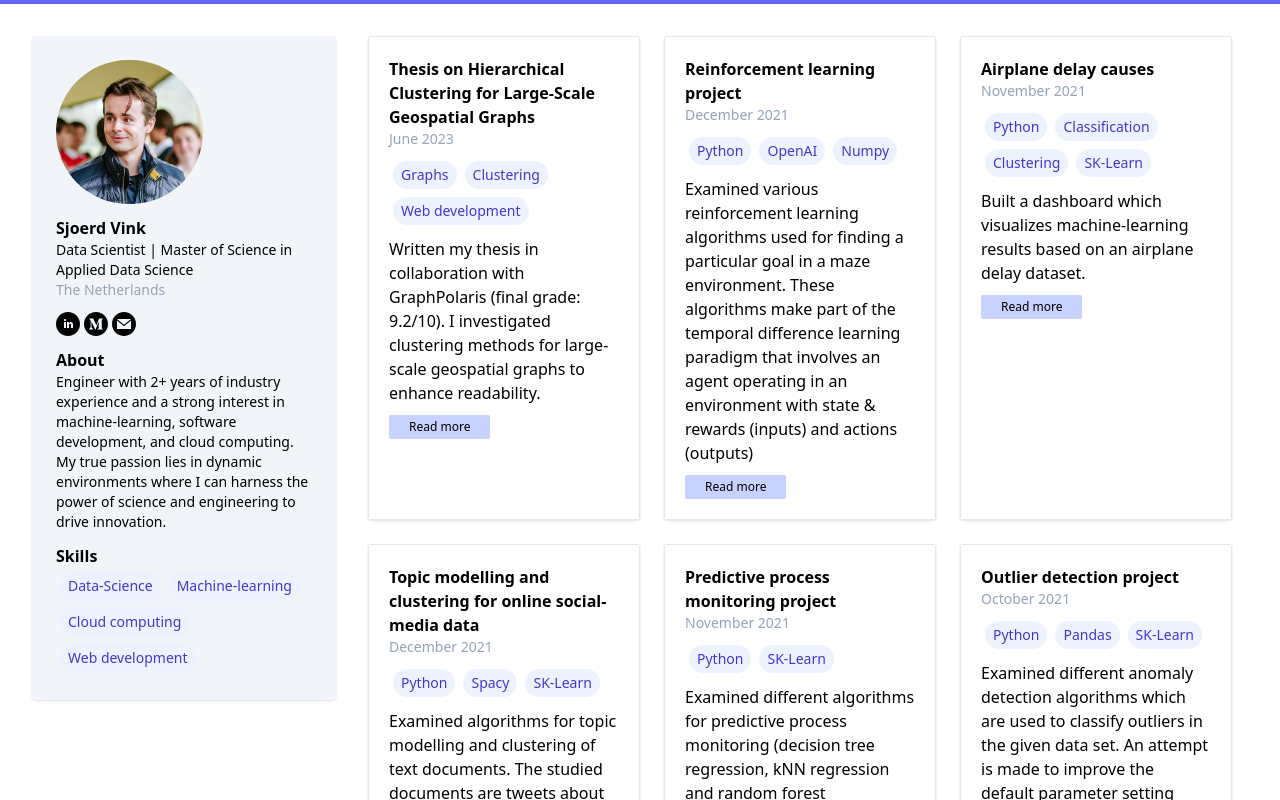
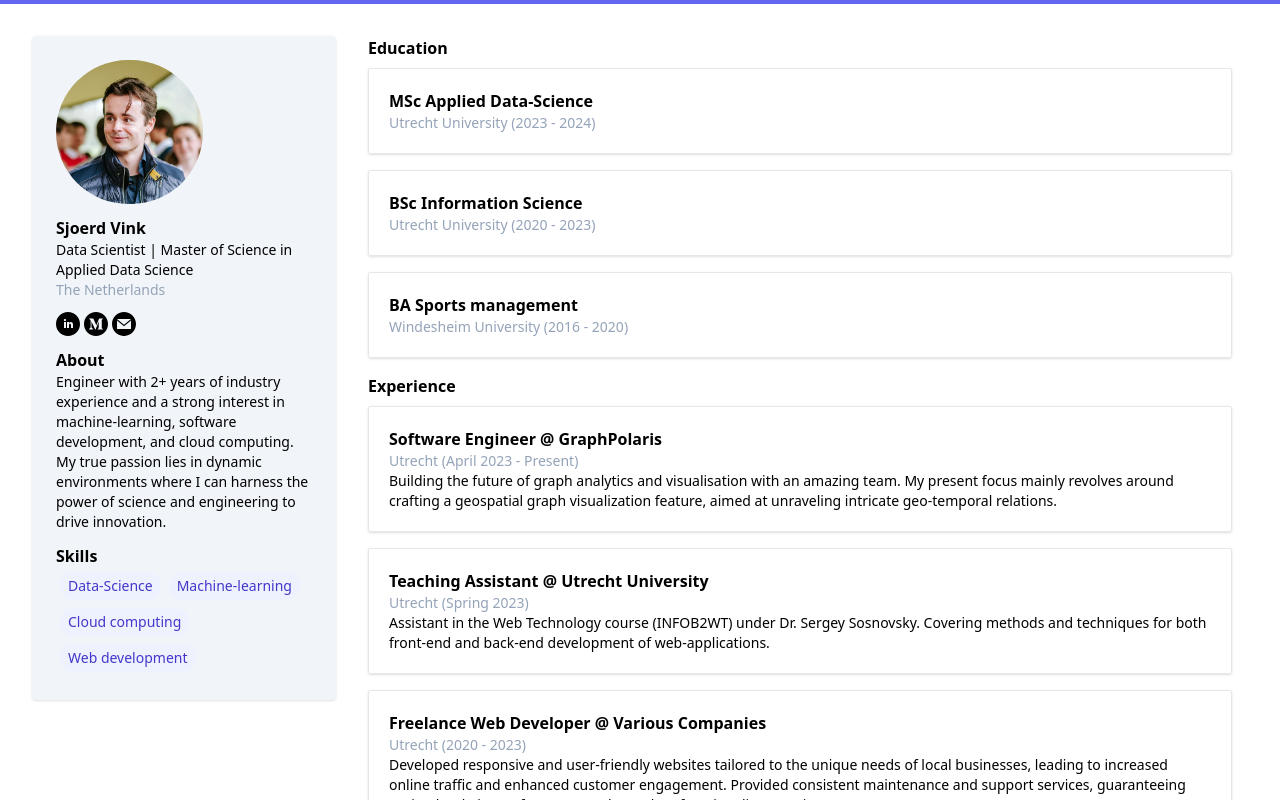
Before and after one commit to sjoerdvink99/portfolio, a React (Create React App) app: page / in a window 1280 px wide. Shown: the top 800 px of the page. Built offline with nearby package versions, Linux system fonts and the light colour scheme.

Commit message:
education and work

```diff
--- a/src/Portfolio.js
+++ b/src/Portfolio.js
@@ -87,6 +87,72 @@ const projectInfo = [
 export default function Portfolio() {
   return (
     <div className="flex-1 py-4 px-0 md:py-0 md:px-4">
+      <div className="mb-4">
+        <h2 className="font-semibold mb-2">Education</h2>
+        <div className="border p-5 rounded-sm shadow mb-4">
+          <h3 className="font-semibold">MSc Applied Data-Science</h3>
+          <p className="text-slate-400 text-sm font-light">
+            Utrecht University (2023 - 2024)
+          </p>
+        </div>
+        <div className="border p-5 rounded-sm shadow mb-4">
+          <h3 className="font-semibold">BSc Information Science</h3>
+          <p className="text-slate-400 text-sm font-light">
+            Utrecht University (2020 - 2023)
+          </p>
+        </div>
+        <div className="border p-5 rounded-sm shadow mb-4">
+          <h3 className="font-semibold">BA Sports management</h3>
+          <p className="text-slate-400 text-sm font-light">
+            Windesheim University (2016 - 2020)
+          </p>
+        </div>
+      </div>
+      <div className="mb-4">
+        <h2 className="font-semibold mb-2">Experience</h2>
+        <div className="border p-5 rounded-sm shadow mb-4">
+          <h3 className="font-semibold">Software Engineer @ GraphPolaris</h3>
+          <p className="text-slate-400 text-sm font-light">
+            Utrecht (April 2023 - Present)
+          </p>
+          <p className="text-sm font-light">
+            Building the future of graph analytics and visualisation with an
+            amazing team. My present focus mainly revolves around crafting a
+            geospatial graph visualization feature, aimed at unraveling
+            intricate geo-temporal relations.
+          </p>
+        </div>
+        <div className="border p-5 rounded-sm shadow mb-4">
+          <h3 className="font-semibold">
+            Teaching Assistant @ Utrecht University
+          </h3>
+          <p className="text-slate-400 text-sm font-light">
+            Utrecht (Spring 2023)
+          </p>
+          <p className="text-sm font-light">
+            Assistant in the Web Technology course (INFOB2WT) under Dr. Sergey
+            Sosnovsky. Covering methods and techniques for both front-end and
+            back-end development of web-applications.
+          </p>
+        </div>
+        <div className="border p-5 rounded-sm shadow mb-4">
+          <h3 className="font-semibold">
+            Freelance Web Developer @ Various Companies
+          </h3>
+          <p className="text-slate-400 text-sm font-light">
+            Utrecht (2020 - 2023)
+          </p>
+          <p className="text-sm font-light">
+            Developed responsive and user-friendly websites tailored to the
+            unique needs of local businesses, leading to increased online
+            traffic and enhanced customer engagement. Provided consistent
+            maintenance and support services, guaranteeing optimal website
+            performance and seamless functionality over time.
+          </p>
+        </div>
+      </div>
+      <div className="">
+        <h2 className="font-semibold mb-2">Projects</h2>
         <div className="grid grid-cols-1 sm:grid-cols-2 md:grid-cols-3 gap-4 md:gap-6">
           {projectInfo.map((project) => (
             <Project
@@ -100,5 +166,6 @@ export default function Portfolio() {
           ))}
         </div>
       </div>
+    </div>
   );
 }
```
Lines whose indentation alone changed are shown as unchanged.
